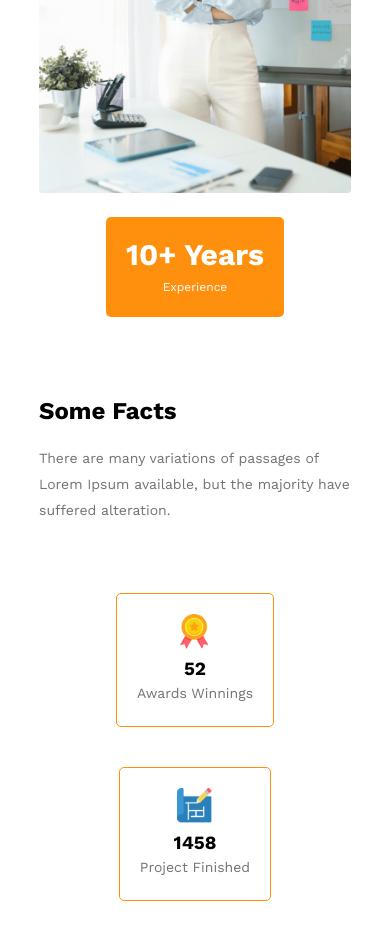
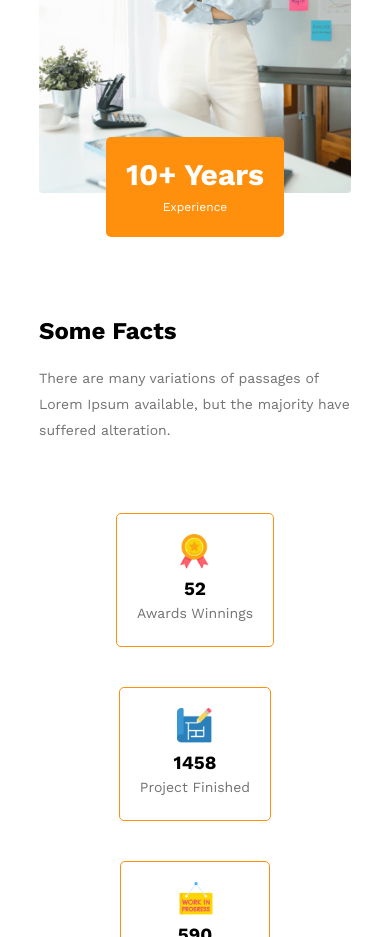
Before and after one commit to gsjoy24/g3-architects, a plain HTML site: page index.html in a window 390 px wide. Shown: the part 3260-4197 px from the top of the page. Drawn offline with nearby package versions, Linux system fonts and the light colour scheme.

Commit message:
finally complete

```diff
--- a/styles/responsive.css
+++ b/styles/responsive.css
@@ -35,7 +35,7 @@
 	}
 	.extra-feature {
 		text-align: center;
-		margin-top: 20px;
+		margin-top: -60px;
 	}
 	.feature-section-title {
 		font-size: 28px;
```
